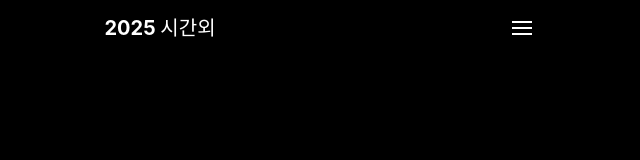
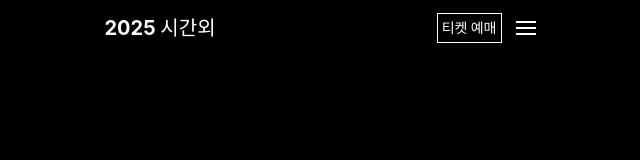
Before and after one commit to 95rolancia/95rolancia.github.io, a React (Vite) app: page / in a window 1280 px wide. Shown: the top 160 px of the page, without its empty margins (323-963 px from the left). Built offline with nearby package versions, Linux system fonts and the light colour scheme.

Commit message:
nav 바에 티켓예매 버튼 추가

```diff
--- a/src/components/Header.jsx
+++ b/src/components/Header.jsx
@@ -22,11 +22,20 @@ export default function Header({ infos }) {
 
   return (
     <header className="fixed top-0 w-screen max-w-[465px] bg-black text-white z-10">
-      <div className="flex justify-between items-center pl-5 pr-1 py-1">
+      <div className="flex justify-between items-center pl-5 py-1">
         <a href="/" className="font-bold text-xl">
           2025 시간외
         </a>
-        <Hamburger toggled={isOpen} toggle={setOpen} size={20} />
+
+        <div className="flex items-center">
+          <button
+            className="border-1 p-1 text-sm font-bold"
+            onClick={() => window.open("https://forms.gle/oVAfeywjkw2cKWWp9")}
+          >
+            티켓 예매
+          </button>
+          <Hamburger toggled={isOpen} toggle={setOpen} size={20} />
+        </div>
       </div>
 
       <nav
```
